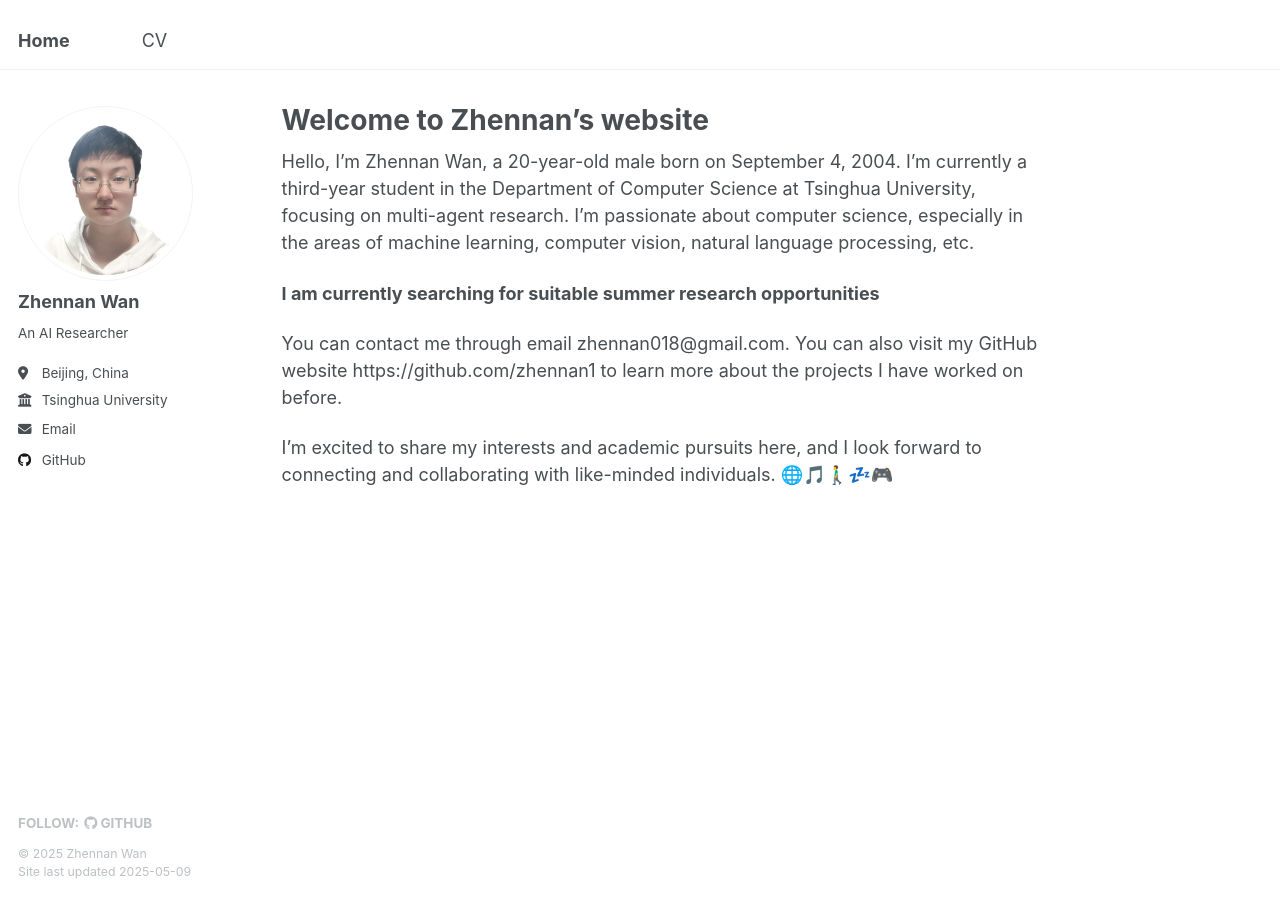
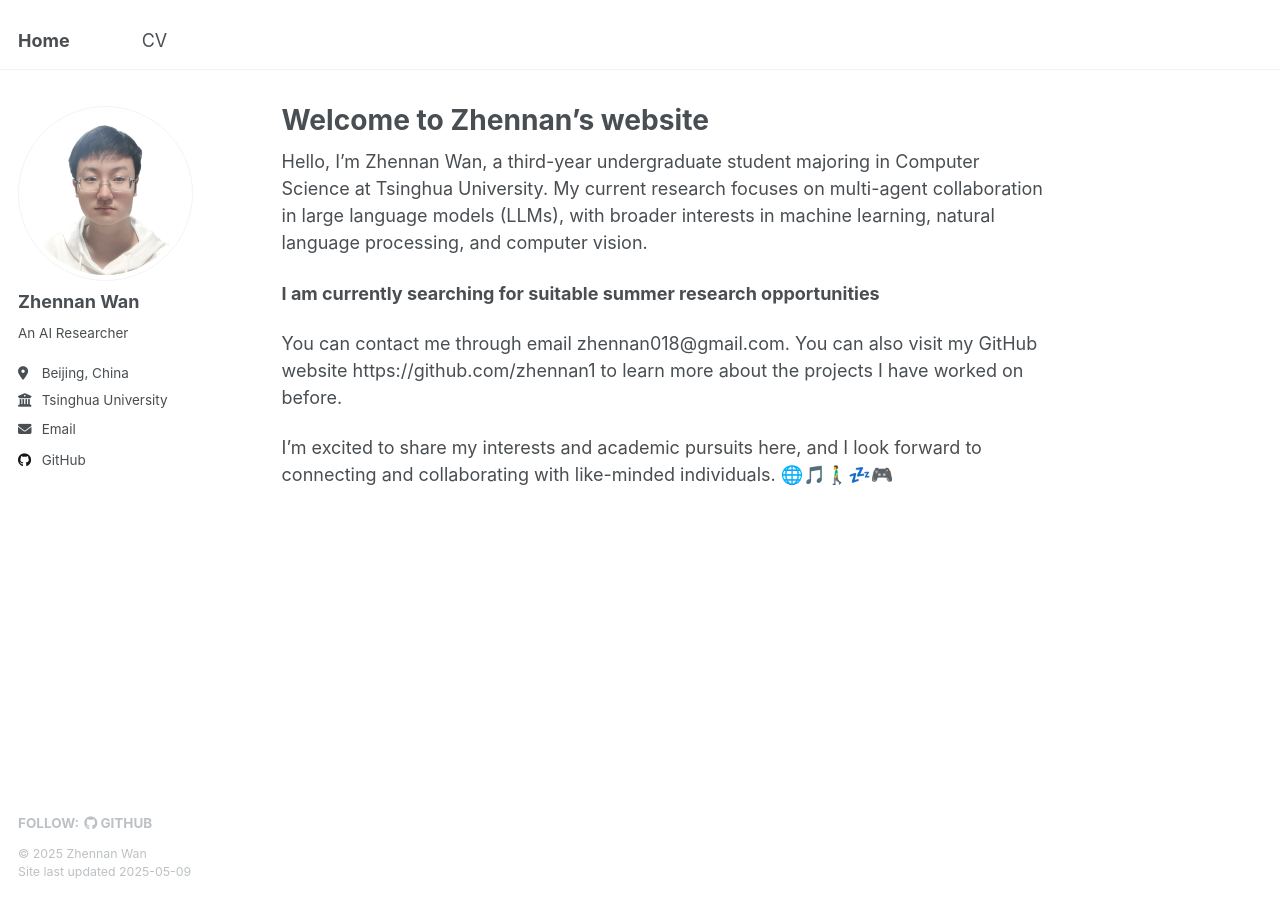
Before and after one commit to zhennan1/zhennan1.github.io, a Jekyll site: the page built from _pages/about.md, in a window 1280 px wide. Built offline with Jekyll 4.4.1, drawn with Linux system fonts in a browser that asks for light colours.

Commit message:
Update about.md

```diff
--- a/_pages/about.md
+++ b/_pages/about.md
@@ -7,7 +7,7 @@ redirect_from:
   - /about.html
 ---
 
-Hello, I’m Zhennan Wan, a 20-year-old male born on September 4, 2004. I’m currently a third-year student in the Department of Computer Science at Tsinghua University, focusing on multi-agent research. I’m passionate about computer science, especially in the areas of machine learning, computer vision, natural language processing, etc.
+Hello, I’m Zhennan Wan, a third-year undergraduate student majoring in Computer Science at Tsinghua University. My current research focuses on multi-agent collaboration in large language models (LLMs), with broader interests in machine learning, natural language processing, and computer vision.
 
 **I am currently searching for suitable summer research opportunities**
 
```
